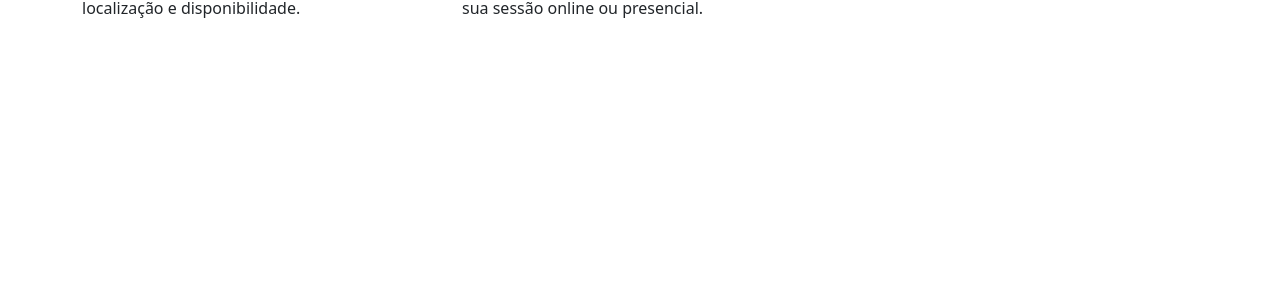
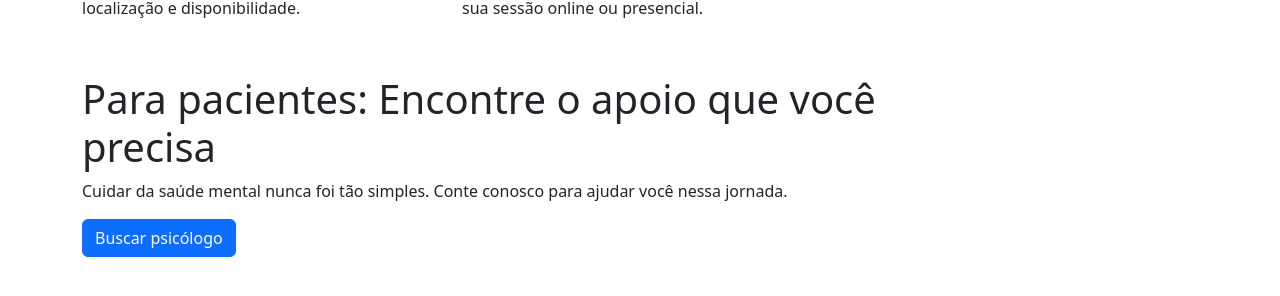
Before and after one commit to WillianGiacomelli/MindCare-FullStack, a React app in the folder frontend/: page / in a window 1280 px wide. Shown: the part 1406-1702 px from the top of the page. Before the commit the page ends 1517 px from the top, so only its background shows below. Built offline with nearby package versions, Linux system fonts and the light colour scheme; the HTML template or start-up script is replaced by a standard one.

Commit message:
feat: restructure Home page components and implement Customer and Professional sections with responsive design

```diff
--- a/frontend/src/features/Home/Header/Header.tsx
+++ b/frontend/src/features/Home/Header/Header.tsx
@@ -3,12 +3,12 @@ import Button from 'react-bootstrap/esm/Button';
 import Nav from 'react-bootstrap/Nav';
 import Navbar from 'react-bootstrap/Navbar';
 import './Header.css';
-import ThemeSwitch from '../../../components/ThemeSwitch/ThemeSwitch';
+import ThemeSwitch from '../../../shared/ThemeSwitch/ThemeSwitch';
 
 function Header() {
     return (
         <header>
-            <Navbar expand="md" className='shadow-sm py-3 mb-5'>
+            <Navbar expand="md" className='shadow-sm py-3 mb-5 position-sticky top-0 bg-body-tertiary' >
                 <Container className='justify-content-between align-items-center'>
                     <Navbar.Brand href="#home">MindCare</Navbar.Brand>
                     <Navbar.Toggle aria-controls="basic-navbar-nav"/>
--- /dev/null
+++ b/frontend/src/features/Home/main/Main.tsx
@@ -0,0 +1,14 @@
+import React from 'react'
+import CustomerSection from './sections/customer/CustomerSection'
+import ProfessionalSection from './sections/professional/ProfessionalSection'
+
+const Main = () => {
+  return (
+    <>
+      <CustomerSection />
+      <ProfessionalSection />
+    </>
+  )
+}
+
+export default Main
--- a/frontend/src/features/Home/Sections/CustomerSection.tsx
+++ b/frontend/src/features/Home/main/sections/customer/CustomerSection.tsx
@@ -1,6 +1,6 @@
 import { Button, Container } from 'react-bootstrap'
-import CustomCard from '../../../components/Home/Card/CustomCard'
 import './CustomerSection.css'
+import CustomCard from '../../../../../shared/Home/Card/CustomCard';
 
 const CustomerSection = () => {
     const cardData = [
--- /dev/null
+++ b/frontend/src/features/Home/main/sections/professional/ProfessionalSection.tsx
@@ -0,0 +1,17 @@
+import React from 'react'
+import Button from 'react-bootstrap/esm/Button'
+import Container from 'react-bootstrap/esm/Container'
+
+const ProfessionalSection = () => {
+  return (
+    <Container className='my-5'>
+        <div className='bg-white w-100 text-start mt-4'>
+                <h3 className='text-bold fs-1 w-75 mb-2'>Para pacientes: Encontre o apoio que você precisa</h3>
+                <p>Cuidar da saúde mental nunca foi tão simples. Conte conosco para ajudar você nessa jornada.</p>
+                <Button className='flex-sm-column flex-md-row w-sm-100' variant="primary">Buscar psicólogo</Button>
+        </div>
+    </Container>
+  )
+}
+
+export default ProfessionalSection
--- a/frontend/src/index.css
+++ b/frontend/src/index.css
@@ -1,7 +1,7 @@
 :root ,
 ::root[data-bs-theme='light'] {
   font-family: system-ui, Avenir, Helvetica, Arial, sans-serif;
-  --bs-body-bg: #F6F7F8;
+  --bs-body-bg: #ececec;
   --bs-body-color: #1E293B;
   --bs-primary: #13A4EC;
 }
--- a/frontend/src/pages/Home/Home.tsx
+++ b/frontend/src/pages/Home/Home.tsx
@@ -1,12 +1,12 @@
 import React from 'react'
-import Header from '../../features/Home/Header/Header'
-import CustomerSection from '../../features/Home/Sections/CustomerSection'
+import Header from '../../features/Home/header/Header'
+import Main from '../../features/Home/main/Main'
 
 const Home = () => {
   return (
     <>
       <Header />
-      <CustomerSection />
+      <Main />
     </>
   )
 }
```
Also changed, not shown: frontend/src/features/Home/main/sections/customer/CustomerSection.css (renamed from frontend/src/features/Home/Sections/CustomerSection.css), frontend/src/shared/Home/Card/CustomCard.css (renamed from frontend/src/components/Home/Card/CustomCard.css), frontend/src/shared/Home/Card/CustomCard.tsx (renamed from frontend/src/components/Home/Card/CustomCard.tsx), frontend/src/shared/ProtectedRoute/ProtectedRoute.tsx (renamed from frontend/src/components/ProtectedRoute/ProtectedRoute.tsx), frontend/src/shared/ThemeSwitch/ThemeSwitch.tsx (renamed from frontend/src/components/ThemeSwitch/ThemeSwitch.tsx).
